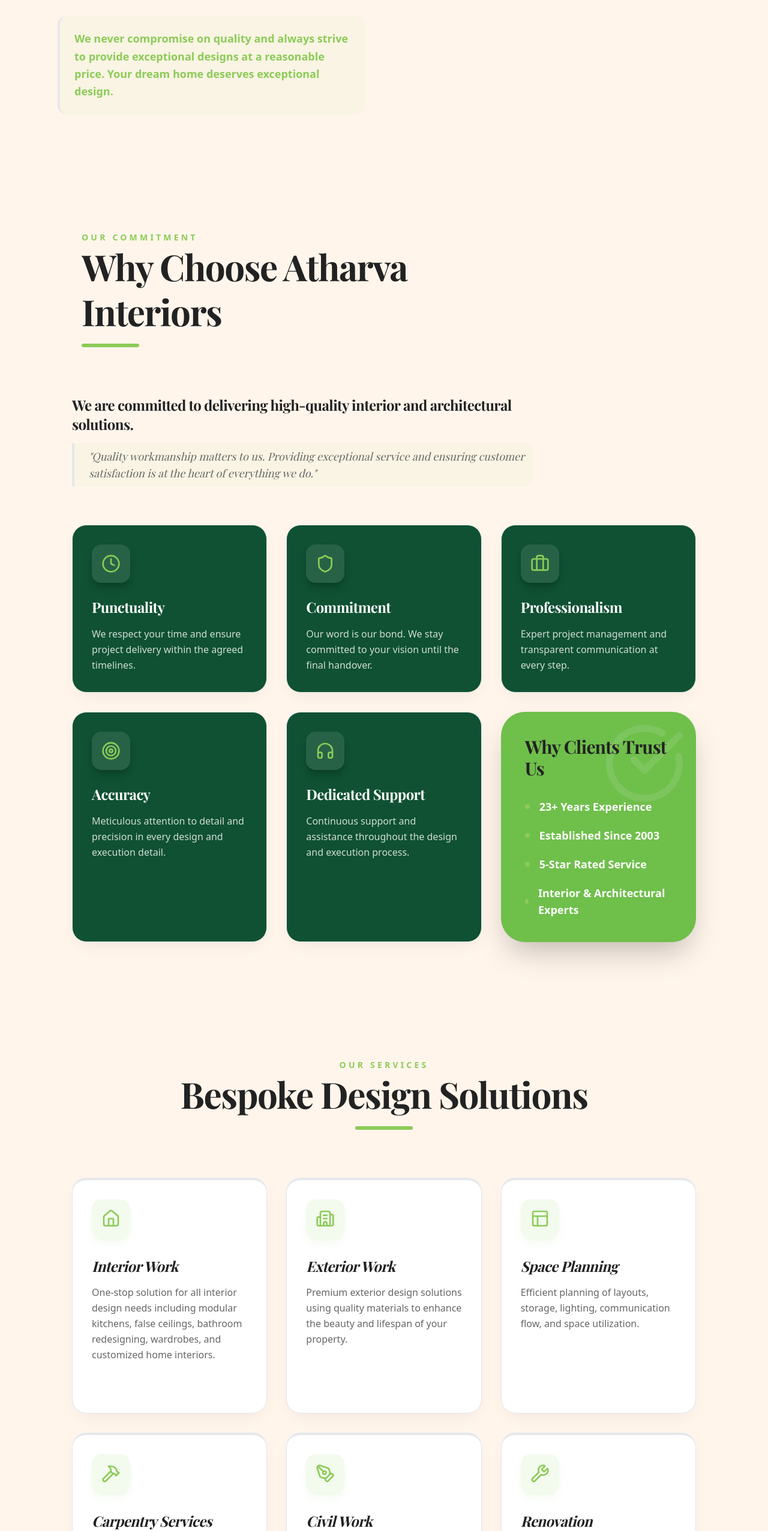
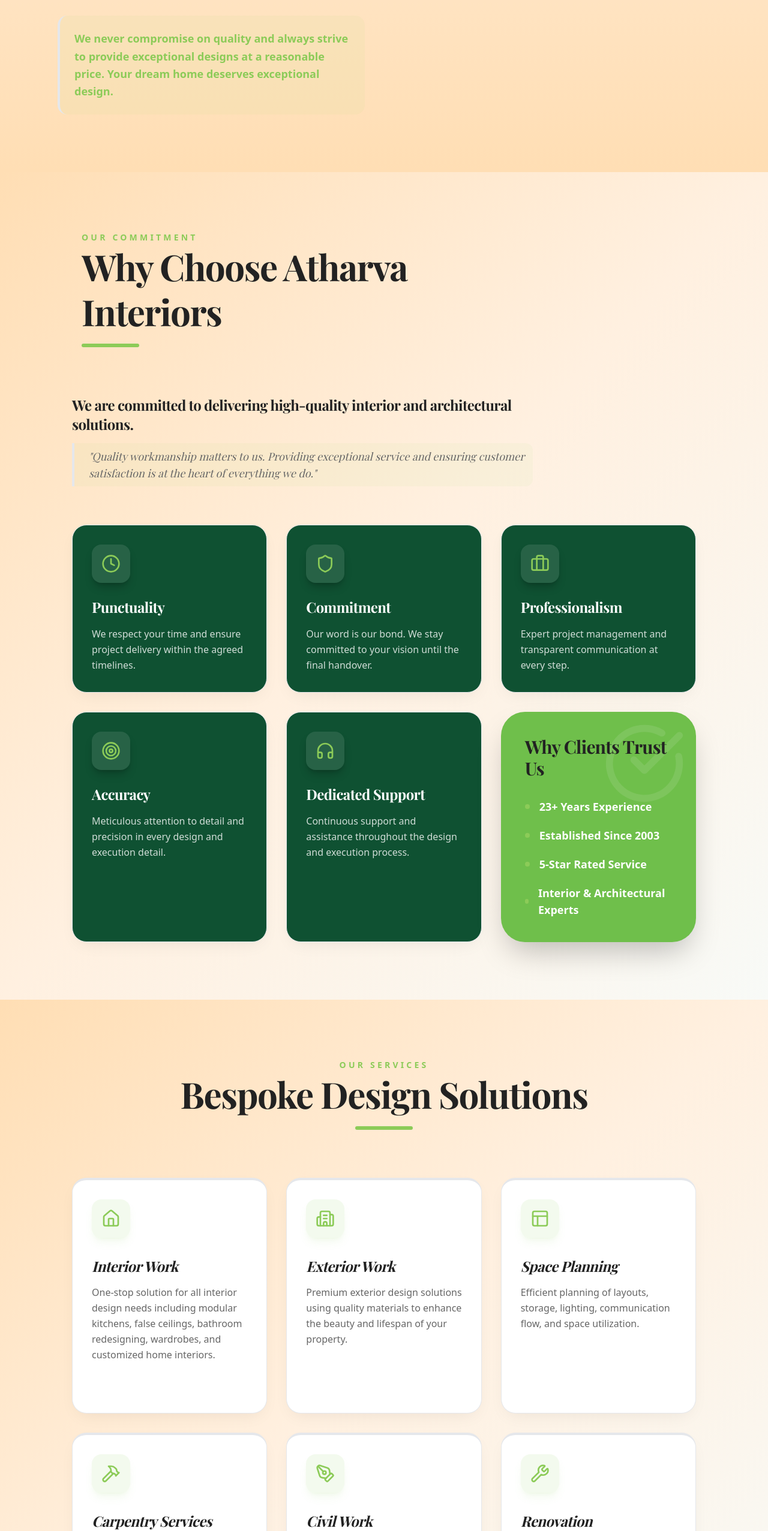
Before and after one commit to rohit3576/atharv-interiors, a Next.js app: page / in a window 1280 px wide. Shown: the part 2505-5058 px from the top of the page at 60% size. Built offline with nearby package versions, Linux system fonts and the light colour scheme; a web font is replaced by a local one.

Commit message:
backgound issues fixed

```diff
--- a/app/globals.css
+++ b/app/globals.css
@@ -10,7 +10,8 @@
   --muted: #666666;
   --border-custom: #E5E7EB;
   --nav-bg: rgba(255, 255, 255, 0.9);
-  --warm-orange: #FFF5EB;
+  --warm-orange: #FFDEB4;
+  --warm-cream: #FFF0E0;
 }
 
 @theme inline {
@@ -23,6 +24,7 @@
   --color-muted-text: var(--muted);
   --color-border-custom: var(--border-custom);
   --color-warm-orange: var(--warm-orange);
+  --color-warm-cream: var(--warm-cream);
 
   --font-sans: var(--font-geist-sans);
   --font-mono: var(--font-geist-mono);
--- a/components/sections/About.tsx
+++ b/components/sections/About.tsx
@@ -19,9 +19,9 @@
 
 const About = () => {
   return (
-    <section id="about" className="section-padding bg-warm-orange overflow-hidden relative">
-      <div className="absolute top-0 right-0 w-96 h-96 bg-orange-200/30 rounded-full blur-3xl -z-10" />
-      <div className="absolute bottom-0 left-0 w-80 h-80 bg-orange-200/20 rounded-full blur-3xl -z-10" />
+    <section id="about" className="section-padding bg-gradient-to-b from-background via-warm-cream to-warm-orange overflow-hidden relative">
+      <div className="absolute top-48 right-0 w-96 h-96 bg-[#FFC896]/40 rounded-full blur-3xl -z-10" />
+      <div className="absolute bottom-0 left-0 w-80 h-80 bg-primary/10 rounded-full blur-3xl -z-10" />
       <div className="max-w-7xl mx-auto">
         {/* Founder Profile Section - Image First */}
         <div className="mb-24">
--- a/components/sections/Services.tsx
+++ b/components/sections/Services.tsx
@@ -9,9 +9,9 @@
 
 const Services = () => {
   return (
-    <section id="services" className="section-padding bg-warm-orange relative overflow-hidden">
-      <div className="absolute top-20 right-20 w-72 h-72 bg-orange-200/25 rounded-full blur-3xl -z-10" />
-      <div className="absolute bottom-10 left-10 w-64 h-64 bg-orange-200/20 rounded-full blur-3xl -z-10" />
+    <section id="services" className="section-padding bg-gradient-to-br from-warm-orange via-warm-cream to-background relative overflow-hidden">
+      <div className="absolute top-20 right-20 w-72 h-72 bg-[#FFC896]/35 rounded-full blur-3xl -z-10" />
+      <div className="absolute bottom-10 left-10 w-64 h-64 bg-primary/15 rounded-full blur-3xl -z-10" />
       <div className="max-w-7xl mx-auto px-4 sm:px-6">
         <SectionHeading
           title="Bespoke Design Solutions"
--- a/components/sections/WhyChooseUs.tsx
+++ b/components/sections/WhyChooseUs.tsx
@@ -37,9 +37,9 @@
 
 const WhyChooseUs = () => {
   return (
-    <section className="section-padding bg-warm-orange relative overflow-hidden">
-      <div className="absolute -top-20 right-0 w-80 h-80 bg-orange-200/25 rounded-full blur-3xl -z-10" />
-      <div className="absolute bottom-0 left-0 w-96 h-96 bg-orange-200/20 rounded-full blur-3xl -z-10" />
+    <section className="section-padding bg-gradient-to-br from-warm-orange via-warm-cream to-background relative overflow-hidden">
+      <div className="absolute -top-20 right-0 w-80 h-80 bg-[#FFC896]/35 rounded-full blur-3xl -z-10" />
+      <div className="absolute bottom-0 left-0 w-96 h-96 bg-primary/15 rounded-full blur-3xl -z-10" />
       <div className="max-w-7xl mx-auto px-4 sm:px-6">
         <div className="max-w-3xl mb-16">
           <SectionHeading
```
